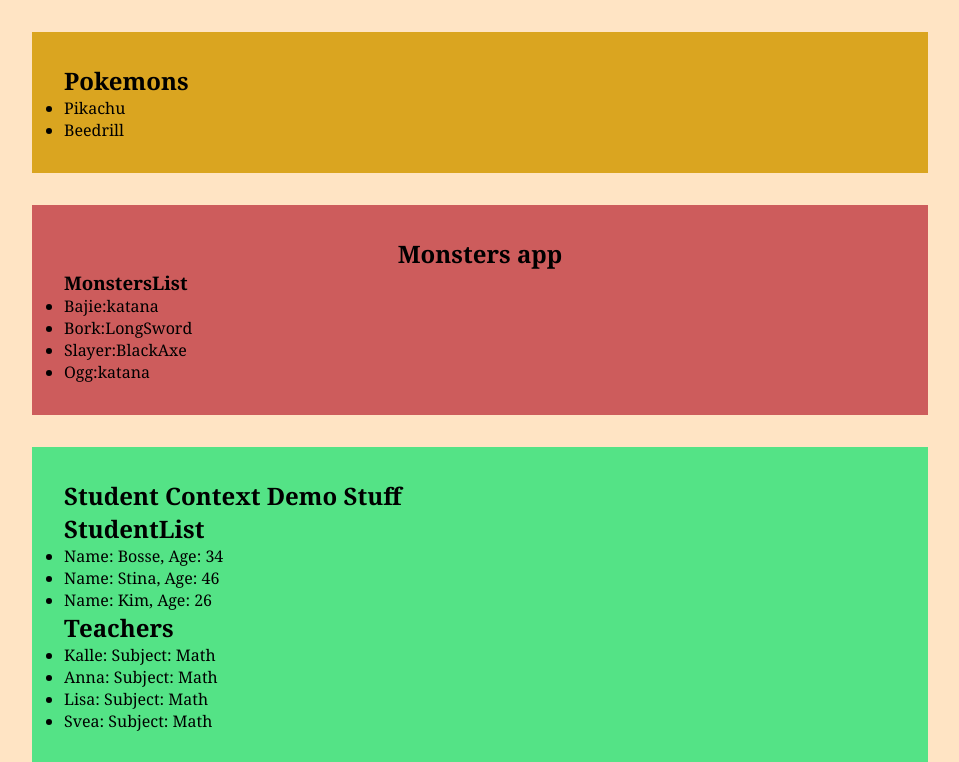
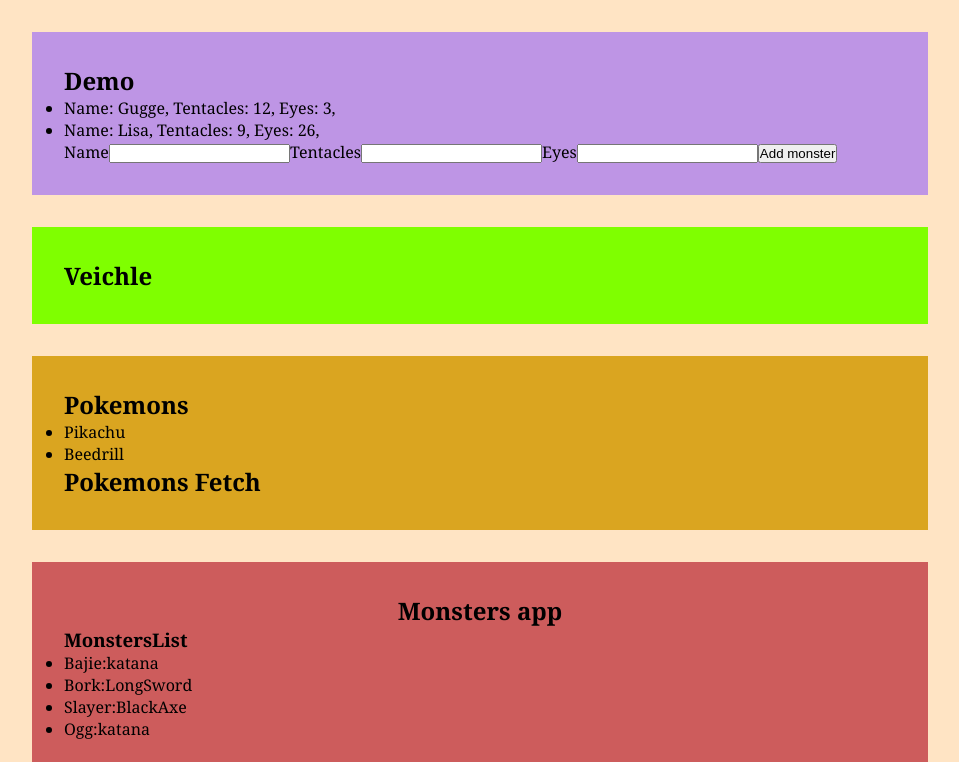
Before and after one commit to ZBajie/questlist, a React (Vite) app: page / in a window 1280 px wide. Shown: the top 762 px of the page, without its empty margins (160-1119 px from the left). Built offline with nearby package versions, Linux system fonts and the light colour scheme; no server answers.

Commit message:
NewMonsterApp with context useReducer

```diff
--- a/src/App.tsx
+++ b/src/App.tsx
@@ -1,5 +1,7 @@
 import AddRemove from "./components/AddRemove/AddRemove"
+import Fordon from "./components/Fordon/Fordon"
 import MonstersApp from "./components/MonstersApp/MonstersApp"
+import NewMonstersApp from "./components/NewMonsterApp/NewMonsterApp"
 import Pokemons from "./components/Pokemons/Pokemons"
 import QuestList from "./components/QuestList/QuestList"
 import StudentApp from "./components/StudentApp/StudentApp"
@@ -7,6 +9,8 @@
 function App() {
   return (
     <>
+      <NewMonstersApp />
+      <Fordon />
       <Pokemons />
       <MonstersApp />
       <StudentApp />
--- /dev/null
+++ b/src/components/Fordon/Fordon.tsx
@@ -0,0 +1,84 @@
+type Cars = {
+  type: "cars"
+  name: string
+  color: string
+  doors: number
+  wheels: number
+  toebar: boolean
+  fuel: "electric" | "bensin" | "diesel" | "hybrid"
+}
+type MotorBoats = {
+  type: "motorboat"
+  name: string
+  color: string
+  engines: number
+  outboards: boolean
+}
+type SailBoats = {
+  type: "sailboat"
+  name: string
+  color: string
+  sails: number
+}
+type Boats = MotorBoats | SailBoats
+
+type Motorcycles = {
+  type: "motorcycles"
+  name: string
+  color: string
+  wheels: number
+  killcount: number
+  offroad: boolean
+}
+
+type Tank = {
+  type: "tank"
+  namn: string
+  pipeLength: number
+  color: "green" | "camoflage"
+  beltLength: number
+  turningHead: boolean
+}
+
+type Veichles = Cars | Boats | Motorcycles | Tank
+
+const cars: Veichles[] = [
+  {
+    type: "cars",
+    name: "Volvo",
+    color: "white",
+    doors: 4,
+    wheels: 4,
+    toebar: false,
+    fuel: "electric",
+  },
+]
+
+const boats: Veichles[] = [
+  {
+    type: "motorboat",
+    name: "storebro",
+    color: "white",
+    engines: 2,
+    outboards: false,
+  },
+]
+const motorcycles: Veichles[] = [
+  {
+    type: "motorcycles",
+    name: "honda",
+    color: "green",
+    wheels: 2,
+    killcount: 2,
+    offroad: false,
+  },
+]
+const Fordon = () => {
+  return (
+    <section className="fordon">
+      <h2>Veichle</h2>
+    </section>
+  )
+}
+
+export default Fordon
--- /dev/null
+++ b/src/components/Fordon/fordon.scss
@@ -0,0 +1,5 @@
+.fordon {
+  background-color: chartreuse;
+  margin: $margin-secondary;
+  padding: $padding-secondary;
+}
--- /dev/null
+++ b/src/components/NewMonsterApp/Monster.tsx
@@ -0,0 +1,57 @@
+import { useContext, useState } from "react"
+import { MonsterContext } from "./MonsterContextProvider"
+
+const Monster = () => {
+  const { state, dispatch } = useContext(MonsterContext)
+  const [name, setName] = useState("")
+  const [tentacles, setTentacles] = useState(0)
+  const [eyes, setEyes] = useState(2)
+
+  const handleClick = () => {
+    dispatch({
+      type: "ADD",
+      payload: { name: name, eyes: eyes, tentacles: tentacles },
+    })
+  }
+  0
+  return (
+    <div>
+      <ul>
+        {state.monsters.map((m) => {
+          return (
+            <li>
+              Name: {m.name}, Tentacles: {m.tentacles}, Eyes: {m.eyes},
+            </li>
+          )
+        })}
+      </ul>
+      <label htmlFor="name">Name</label>
+      <input
+        id="name"
+        type="text"
+        onChange={(e) => {
+          setName(e.target.value)
+        }}
+      />
+      <label htmlFor="tentacles">Tentacles</label>
+      <input
+        id="tentacles"
+        type="number"
+        onChange={(e) => {
+          setTentacles(parseInt(e.target.value))
+        }}
+      />
+      <label htmlFor="eyes">Eyes</label>
+      <input
+        id="eyes"
+        type="number"
+        onClick={(e) => {
+          setEyes(parseInt(e.currentTarget.value))
+        }}
+      />
+      <button onClick={handleClick}>Add monster</button>
+    </div>
+  )
+}
+
+export default Monster
--- /dev/null
+++ b/src/components/NewMonsterApp/MonsterContextProvider.tsx
@@ -0,0 +1,69 @@
+import { createContext, useReducer } from "react"
+
+type Monster = {
+  name: string
+  eyes: number
+  tentacles: number
+}
+
+// GlobalState
+type MonsterState = {
+  monsters: Monster[]
+}
+
+const initialMonsterState: MonsterState = {
+  monsters: [
+    {
+      name: "Gugge",
+      eyes: 3,
+      tentacles: 12,
+    },
+    {
+      name: "Lisa",
+      eyes: 26,
+      tentacles: 9,
+    },
+  ],
+}
+
+export const MonsterContext = createContext<{
+  state: MonsterState
+  dispatch: React.Dispatch<Action>
+}>({
+  state: initialMonsterState,
+  dispatch: () => null,
+})
+
+type Action =
+  | { type: "ADD"; payload: Monster }
+  | { type: "REMOVE"; payload: string }
+
+const reducer = (state: MonsterState, action: Action) => {
+  switch (action.type) {
+    case "ADD":
+      return {
+        monsters: [...state.monsters, action.payload],
+      }
+    case "REMOVE":
+      return state
+    default:
+      return state
+  }
+}
+
+type MonsterContextProviderProp = {
+  children: React.ReactNode
+}
+function MonsterContextProvider({ children }: MonsterContextProviderProp) {
+  // här kan vi använda useReducer eller useState
+
+  const [state, dispatch] = useReducer(reducer, initialMonsterState)
+
+  return (
+    <MonsterContext.Provider value={{ state, dispatch }}>
+      {children}
+    </MonsterContext.Provider>
+  )
+}
+
+export default MonsterContextProvider
--- /dev/null
+++ b/src/components/NewMonsterApp/NewMonsterApp.tsx
@@ -0,0 +1,15 @@
+import Monster from "./Monster"
+import MonsterContextProvider from "./MonsterContextProvider"
+
+function NewMonstersApp() {
+  return (
+    <MonsterContextProvider>
+      <section className="new-monsters-app">
+        <h1>Demo</h1>
+        <Monster />
+      </section>
+    </MonsterContextProvider>
+  )
+}
+
+export default NewMonstersApp
--- /dev/null
+++ b/src/components/NewMonsterApp/monsters.scss
@@ -0,0 +1,5 @@
+.new-monsters-app {
+  background-color: rgb(190, 149, 229);
+  margin: $margin-secondary;
+  padding: $padding-secondary;
+}
--- a/src/components/Pokemons/Pokemons.tsx
+++ b/src/components/Pokemons/Pokemons.tsx
@@ -1,3 +1,4 @@
+import PokemonsFetch from "./PokemonsFetch"
 import {
   pokemonsGlobalContext,
   initialPokemonsGlobal,
@@ -8,7 +9,10 @@
   return (
     <>
       <pokemonsGlobalContext.Provider value={initialPokemonsGlobal}>
-        <PokemonsList />
+        <section className="pokemons">
+          <PokemonsList />
+          <PokemonsFetch />
+        </section>
       </pokemonsGlobalContext.Provider>
     </>
   )
--- /dev/null
+++ b/src/components/Pokemons/PokemonsFetch.tsx
@@ -0,0 +1,52 @@
+import { useEffect, useState } from "react"
+
+type Root = {
+  count: number
+  next: string
+  previous: string
+  results: Result[]
+}
+
+type Result = {
+  name: string
+  url: string
+}
+const PokemonsFetch = () => {
+  const [pokemonsList, setPokemonsList] = useState({} as Root)
+
+  useEffect(() => {
+    let isMounted = true
+
+    const getPokemons = async () => {
+      const url = "https://pokeapi.co/api/v2/pokemon/"
+      try {
+        const result = await fetch(url)
+        const data = await result.json()
+        if (isMounted) {
+          setPokemonsList(data)
+        }
+      } catch (err) {
+        if (isMounted) {
+          console.error(err)
+        }
+      } finally {
+        if (isMounted) {
+          console.log("ok")
+        }
+      }
+    }
+    getPokemons()
+    return () => {
+      isMounted = false
+    }
+  }, [])
+
+  return (
+    <section>
+      <h2>Pokemons Fetch</h2>
+      <p>{pokemonsList.results && pokemonsList.results[1].name}</p>
+    </section>
+  )
+}
+
+export default PokemonsFetch
--- a/src/components/Pokemons/PokemonsList.tsx
+++ b/src/components/Pokemons/PokemonsList.tsx
@@ -4,7 +4,7 @@
 const PokemonsList = () => {
   const pokemons = useContext(pokemonsGlobalContext)
   return (
-    <section className="pokemons">
+    <section>
       <h2>Pokemons</h2>
       <ul>
         {pokemons.Pokemons.map((Item, i) => {
--- a/src/style/style.scss
+++ b/src/style/style.scss
@@ -8,3 +8,5 @@
 @import "./../components/StudentApp/studentapp.scss";
 @import "./../components/MonstersApp/monstersapp.scss";
 @import "./../components/Pokemons/pokemons.scss";
+@import "./../components/Fordon/fordon.scss";
+@import "./../components/NewMonsterApp/monsters.scss";
```
